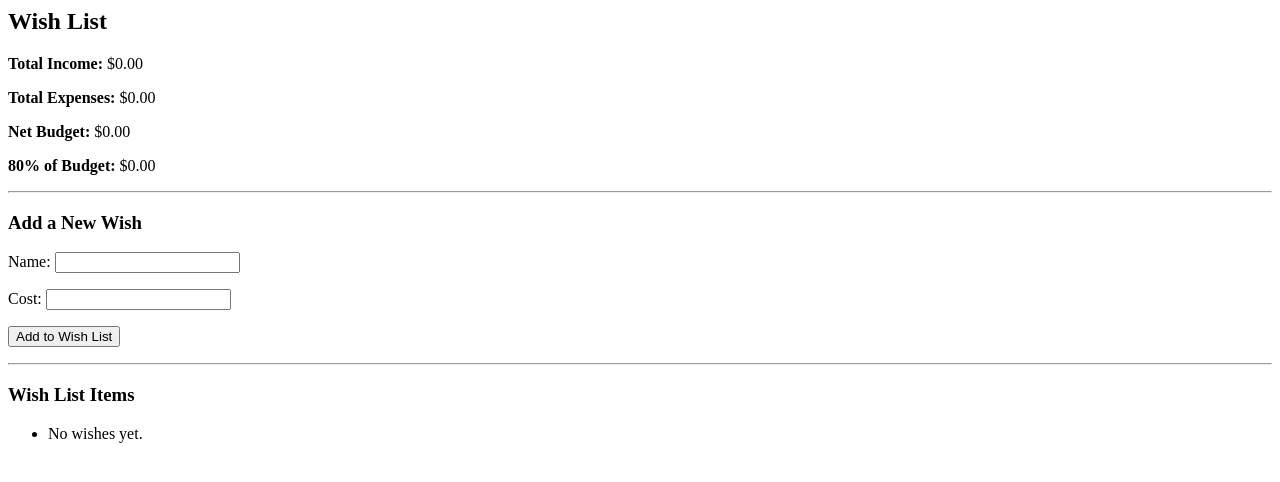
After one commit to wyle1/workbudget, a Django app: page /wish-list/ in a window 1280 px wide. The commit adds this page. Shown: the top 482 px of the page. Run offline with Django 5.2, Linux system fonts and the light colour scheme; a user stored in the database is signed in; data comes from the database, SQL or seed files in the repository; both versions use the stored data as it was after the commit.

Commit message:
progress 3.5

```diff
--- a/budgeting/forms.py
+++ b/budgeting/forms.py
@@ -1,7 +1,9 @@
 from django import forms
+from .models import Meal
 from django.contrib.auth.models import User
 from django.contrib.auth.forms import UserCreationForm
 from .models import Transaction
+from .models import WishItem
 
 class SignUpForm(UserCreationForm):
     email = forms.EmailField(required=True)
@@ -14,3 +16,13 @@ class TransactionForm(forms.ModelForm):
     class Meta:
         model = Transaction
         fields = ['category', 'amount', 'description']
+
+class MealForm(forms.ModelForm):
+    class Meta:
+        model = Meal
+        fields = ['name', 'calories', 'protein']
+
+class WishForm(forms.ModelForm):
+    class Meta:
+        model = WishItem
+        fields = ['name', 'cost']
--- a/budgeting/models.py
+++ b/budgeting/models.py
@@ -30,3 +30,21 @@ class Transaction(models.Model):
 
     def __str__(self):
         return f"{self.user.username} - {self.category} - {self.amount}"
+
+class Meal(models.Model):
+    user = models.ForeignKey(User, on_delete=models.CASCADE)
+    name = models.CharField(max_length=100)
+    calories = models.PositiveIntegerField()
+    protein = models.PositiveIntegerField(help_text="Grams of protein")
+    date = models.DateField(auto_now_add=True)
+
+    def __str__(self):
+        return f"{self.name} - {self.calories} kcal"
+
+class WishItem(models.Model):
+    user = models.ForeignKey(User, on_delete=models.CASCADE)
+    name = models.CharField(max_length=100)
+    cost = models.DecimalField(max_digits=10, decimal_places=2)
+
+    def __str__(self):
+        return f"{self.name} - ${self.cost}"
--- a/budgeting/templates/home.html
+++ b/budgeting/templates/home.html
@@ -14,7 +14,8 @@
   <h3>Budget Summary</h3>
   <p><strong>Total Income:</strong> ${{ total_income }}</p>
   <p><strong>Total Expenses:</strong> ${{ total_expenses }}</p>
-  <p><strong>Net Balance:</strong> ${{ net_balance }}</p>
+  <p><strong>Net Budget:</strong> ${{ net_budget }}</p>
 
   <a href="{% url 'add_transaction' %}">Add New Transaction</a>
+  <a href="{% url 'wish_list' %}">Wish List</a>
 {% endblock %}
--- /dev/null
+++ b/budgeting/templates/wish_list.html
@@ -0,0 +1,37 @@
+{% extends "base.html" %}
+{% load math_filters %}
+
+{% block content %}
+  <h2>Wish List</h2>
+
+  <p><strong>Total Income:</strong> ${{ total_income|floatformat:2 }}</p>
+  <p><strong>Total Expenses:</strong> ${{ total_expenses|floatformat:2 }}</p>
+  <p><strong>Net Budget:</strong> ${{ net_budget|floatformat:2 }}</p>
+  <p><strong>80% of Budget:</strong> ${{ eighty_percent_budget|floatformat:2 }}</p>
+
+  <hr>
+
+  <h3>Add a New Wish</h3>
+  <form method="POST">
+    {% csrf_token %}
+    {{ form.as_p }}
+    <button type="submit">Add to Wish List</button>
+  </form>
+
+  <hr>
+
+  <h3>Wish List Items</h3>
+  <ul>
+  {% for wish in wish_list %}
+    <li>
+      {{ wish.name }} - ${{ wish.cost|floatformat:2 }}
+      {% if wish.cost > eighty_percent_budget %}
+        <span style="color: red;">(Over 80% of net budget!)</span>
+      {% endif %}
+    </li>
+  {% empty %}
+    <li>No wishes yet.</li>
+  {% endfor %}
+  </ul>
+
+{% endblock %}
--- a/budgeting/urls.py
+++ b/budgeting/urls.py
@@ -8,5 +8,6 @@ urlpatterns = [
     path('accounts/login/', auth_views.LoginView.as_view(template_name='registration/login.html'), name='login'),
     path('accounts/logout/', auth_views.LogoutView.as_view(next_page='/accounts/login/'), name='logout'),
     path('add/', views.add_transaction, name='add_transaction'),
-
+    path('meals/', views.meals_view, name='meals'),
+    path('wish-list/', views.wish_list_view, name='wish_list'),
 ]
--- a/budgeting/views.py
+++ b/budgeting/views.py
@@ -3,8 +3,14 @@ from django.shortcuts import render, redirect
 from .forms import SignUpForm
 from django.contrib.auth import login
 from django.shortcuts import render
+from .models import Meal
+from .forms import MealForm
 from django.contrib.auth.decorators import login_required
 from .forms import TransactionForm
+from .models import Transaction, WorkEntry, WishItem
+from .forms import WishForm
+from django.db.models import Sum
+from decimal import Decimal
 
 def signup_view(request):
     if request.method == 'POST':
@@ -17,22 +23,24 @@ def signup_view(request):
         form = SignUpForm()
     return render(request, 'registration/signup.html', {'form': form})
 
-def home_view(request):
-    return render(request, 'home.html')
-
 @login_required
 def home_view(request):
     transactions = Transaction.objects.filter(user=request.user)
-    total_income = sum(t.amount for t in transactions if t.category == 'Income')
-    total_expenses = sum(t.amount for t in transactions if t.category == 'Expense')
-    net_balance = total_income - total_expenses
+    total_income = transactions.filter(category='Income').aggregate(Sum('amount'))['amount__sum'] or 0
+    total_expenses = transactions.filter(category='Expense').aggregate(Sum('amount'))['amount__sum'] or 0
 
-    return render(request, 'home.html', {
+    net_budget = total_income - total_expenses  # 👈 Use only this
+
+
+
+    context = {
         'transactions': transactions,
         'total_income': total_income,
         'total_expenses': total_expenses,
-        'net_balance': net_balance,
-    })
+        'net_budget': net_budget,  # 👈 Use for both logic and display
+    }
+
+    return render(request, 'home.html', context)
 
 @login_required
 def add_transaction(request):
@@ -46,3 +54,56 @@ def add_transaction(request):
     else:
         form = TransactionForm()
     return render(request, 'add_transaction.html', {'form': form})
+
+@login_required
+def meals_view(request):
+    if request.method == 'POST':
+        form = MealForm(request.POST)
+        if form.is_valid():
+            meal = form.save(commit=False)
+            meal.user = request.user
+            meal.save()
+            return redirect('meals')  # redirect to clear the form
+    else:
+        form = MealForm()
+
+    meals = Meal.objects.filter(user=request.user).order_by('-date')
+    total_calories = sum(meal.calories for meal in meals)
+    total_protein = sum(meal.protein for meal in meals)
+
+    return render(request, 'meals.html', {
+        'form': form,
+        'meals': meals,
+        'total_calories': total_calories,
+        'total_protein': total_protein
+    })
+
+@login_required
+def wish_list_view(request):
+    wish_list = WishItem.objects.filter(user=request.user)
+    form = WishForm(request.POST or None)
+
+    # Get budget summary from transactions
+    transactions = Transaction.objects.filter(user=request.user)
+    total_income = transactions.filter(category='Income').aggregate(Sum('amount'))['amount__sum'] or Decimal('0.00')
+    total_expenses = transactions.filter(category='Expense').aggregate(Sum('amount'))['amount__sum'] or Decimal('0.00')
+    net_budget = total_income - total_expenses
+    eighty_percent_budget = net_budget * Decimal('0.8')
+
+
+    # Handle form submission
+    if request.method == 'POST' and form.is_valid():
+        wish = form.save(commit=False)
+        wish.user = request.user
+        wish.save()
+        return redirect('wish_list')
+
+    context = {
+        'wish_list': wish_list,
+        'form': form,
+        'total_income': total_income,
+        'total_expenses': total_expenses,
+        'net_budget': net_budget,
+        'eighty_percent_budget': eighty_percent_budget,
+    }
+    return render(request, 'wish_list.html', context)
```
Also changed, not shown: budgeting/templates/meals.html (added, +26 -0 lines), budgeting/templatetags/math_filters.py (added, +12 -0 lines), budgeting/templatetags/mul_filter.py (added, +11 -0 lines), budgeting/migrations/0004_meal.py (added), budgeting/migrations/0005_wishitem.py (added), budgeting/migrations/0006_remove_wishitem_date_added.py (added), budgeting/templatetags/__init__.py (added), db.sqlite3.
